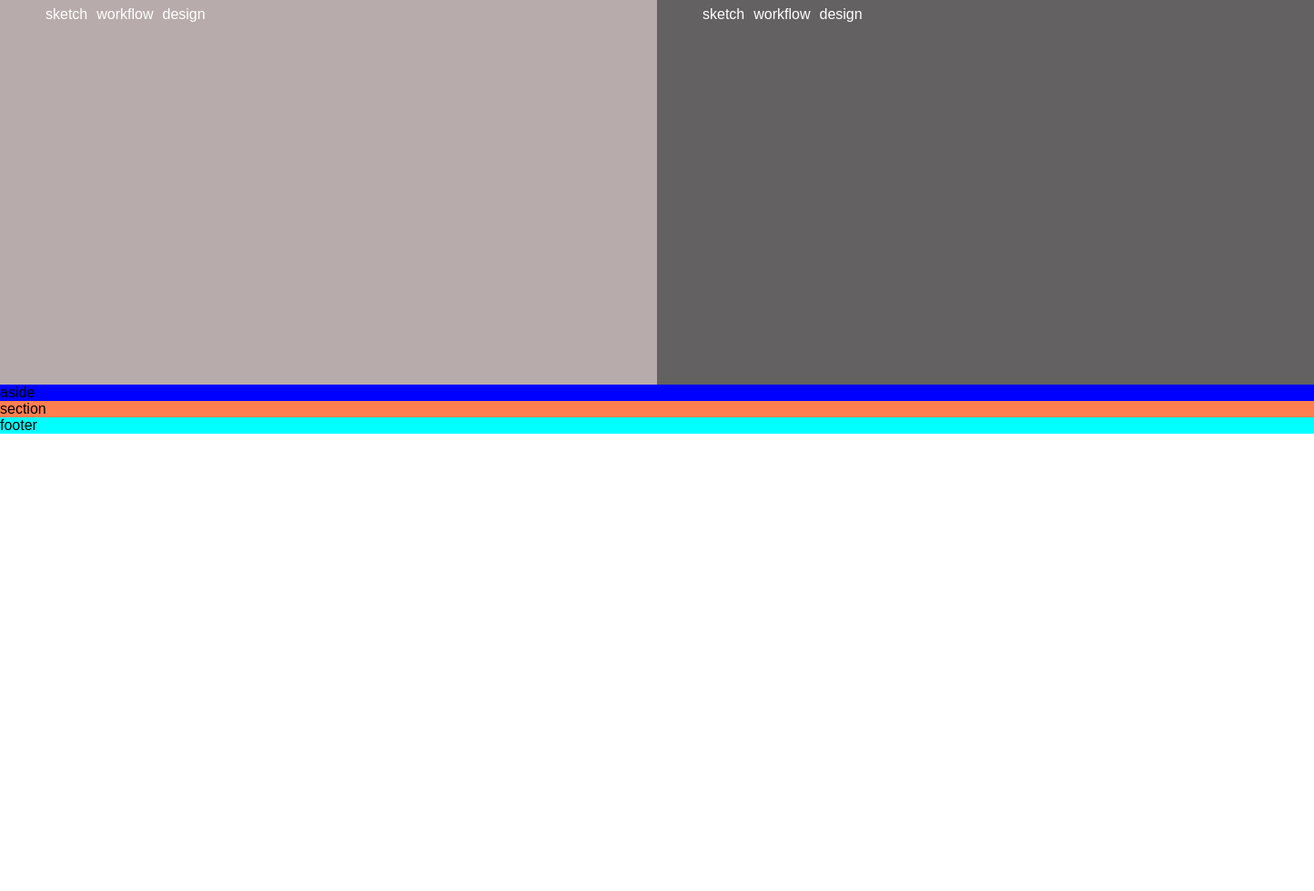
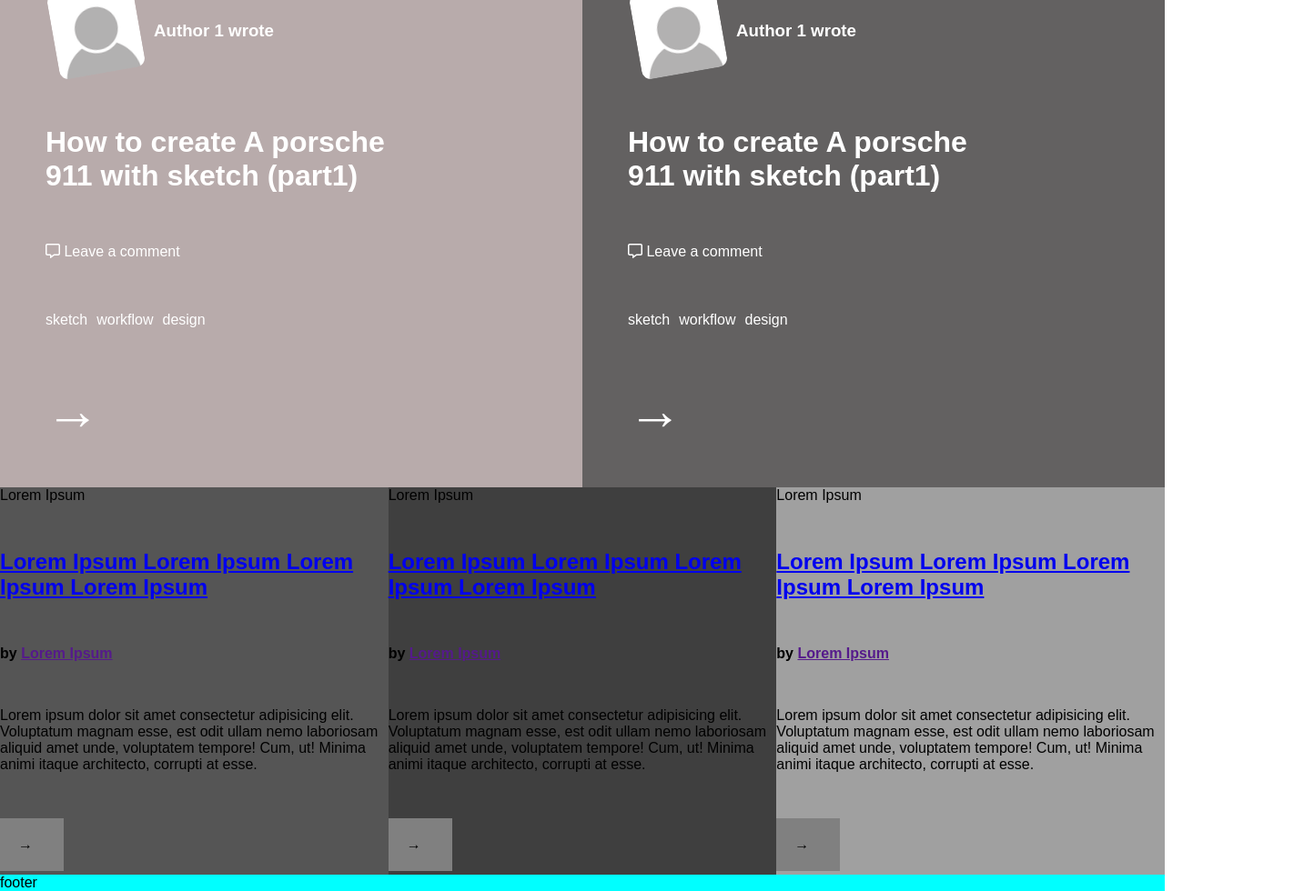
Before and after one commit to LamiaSristy/Design-Teardown, a plain HTML site: page index.html in a window 1280 px wide. Shown: the part 777-1757 px from the top of the page at 91% size, 1444 px wide, since content can reach past the window. Before the commit the page ends 1254 px from the top, so only its background shows below. Drawn offline with Linux system fonts and the light colour scheme.

Commit message:
added user-icon, header-section + created flex section

```diff
--- a/index.html
+++ b/index.html
@@ -40,16 +40,33 @@
                     </li>
                </ul>
            </nav>
+
+          <section class="title-section">
+              <div class="title-flex">
+              <h1>
+                  Lorem Ipsum Lorem Ipsum Lorem Ipsum
+              </h1>
+            </div>
+              <div class="title-flex-1">
+                  <span class="title-img">
+
+                  </span>
+                  <button>
+                      Lorem Ipsum
+                  </button>
+              </div>
+          </section>
+
         </header>
         <main>
            <div class="div1 class1">
                <div class="flexcontainer">
-                <img class="imgmain" src="#" alt="">
+                <img class="imgmain" src="img/grey-user.png" alt="">
                 <h3>Author 1 wrote</h3>
                </div>
                 <h1>How to create A porsche <br> 911 with sketch (part1) </h2>
                 <p><i class="far fa-comment-alt"></i> Leave a comment</p>
-                <div class="flexcontainer">
+                <div class="flexcontainer-1">
                     <p>sketch</p>
                     <p>workflow</p>
                     <p>design</p>
@@ -61,56 +78,128 @@
 
            <div class="div2 class1">
             <div class="flexcontainer">
-                <img class="imgmain" src="#" alt="">
+                <img class="imgmain" src="img/grey-user.png" alt="">
                 <h3>Author 1 wrote</h3>
                </div>
                 <h1>How to create A porsche <br> 911 with sketch (part1) </h2>
                 <p><i class="far fa-comment-alt"></i> Leave a comment</p>
-                <div class="flexcontainer">
+                <div class="flexcontainer-1">
                     <p>sketch</p>
                     <p>workflow</p>
                     <p>design</p>
+                </div>
+                <div class="flexbottom">
+                    <span>&#8594;</span>
                 </div>
            </div>
 
            <div class="div3 class1">
             <div class="flexcontainer">
-                <img class="imgmain" src="#" alt="">
+                <img class="imgmain" src="img/grey-user.png" alt="">
                 <h3>Author 1 wrote</h3>
                </div>
                 <h1>How to create A porsche <br> 911 with sketch (part1) </h2>
                 <p><i class="far fa-comment-alt"></i> Leave a comment</p>
-                <div class="flexcontainer">
+                <div class="flexcontainer-1">
                     <p>sketch</p>
                     <p>workflow</p>
                     <p>design</p>
+                </div>
+                <div class="flexbottom">
+                    <span>&#8594;</span>
                 </div>
            </div>
 
            <div class="div4 class1">
                 <div class="flexcontainer">
-                <img class="imgmain" src="#" alt="">
+                <img class="imgmain" src="img/grey-user.png" alt="">
                 <h3>Author 1 wrote</h3>
                 </div>
                 <h1>How to create A porsche <br> 911 with sketch (part1) </h2>
                 <p><i class="far fa-comment-alt"></i> Leave a comment</p>
-                <div class="flexcontainer">
+                <div class="flexcontainer-1">
                     <p>sketch</p>
                     <p>workflow</p>
                     <p>design</p>
                 </div>
+                <div class="flexbottom">
+                    <span>&#8594;</span>
+                </div>
            </div>
 
         </main>
-        <aside>
-            aside
-        </aside>
-        <section>
-            section
+
+        <section class="latest-posts">
+             <div class="flex-box-1">
+                 <span>
+                     Lorem Ipsum
+                 </span>
+                 <h1>
+                     <a href="#">
+                     Lorem Ipsum Lorem Ipsum Lorem Ipsum Lorem Ipsum
+                    </a>
+                 </h1>
+                 <h4>
+                     by <a href="">
+                         Lorem Ipsum
+                     </a>
+                    </h4>
+                     <p>
+                         Lorem ipsum dolor sit amet consectetur adipisicing elit. Voluptatum magnam esse, est odit ullam nemo laboriosam aliquid amet unde, voluptatem tempore! Cum, ut! Minima animi itaque architecto, corrupti at esse.
+                     </p>
+                     <div class="arrow-button">
+                        <span>&#8594;</span>
+                    </div>
+             </div>
+             <div class="flex-box-2">
+                <span>
+                    Lorem Ipsum
+                </span>
+                <h1>
+                    <a href="#">
+                    Lorem Ipsum Lorem Ipsum Lorem Ipsum Lorem Ipsum
+                </a>
+                </h1>
+                <h4>
+                    by <a href="">
+                        Lorem Ipsum
+                    </a>
+                </h4>
+                    <p>
+                        Lorem ipsum dolor sit amet consectetur adipisicing elit. Voluptatum magnam esse, est odit ullam nemo laboriosam aliquid amet unde, voluptatem tempore! Cum, ut! Minima animi itaque architecto, corrupti at esse.
+                    </p>
+
+                <div class="arrow-button">
+                    <span>&#8594;</span>
+                </div>
+            </div>
+            <div class="flex-box-3">
+                <span>
+                    Lorem Ipsum
+                </span>
+                <h1>
+                    <a href="#">
+                    Lorem Ipsum Lorem Ipsum Lorem Ipsum Lorem Ipsum
+                </a>
+                </h1>
+                <h4>
+                    by <a href="">
+                        Lorem Ipsum
+                    </a>
+                </h4>
+                    <p>
+                        Lorem ipsum dolor sit amet consectetur adipisicing elit. Voluptatum magnam esse, est odit ullam nemo laboriosam aliquid amet unde, voluptatem tempore! Cum, ut! Minima animi itaque architecto, corrupti at esse.
+                    </p>
+                    <div class="arrow-button">
+                        <span>&#8594;</span>
+                    </div>
+            </div>
         </section>
+
         <footer>
             footer
         </footer>
+
     </div>
 
 </body>
--- a/styles.css
+++ b/styles.css
@@ -3,6 +3,21 @@
     margin: 0;
     padding: 0;
 }
+
+#wrapper{
+    display: grid;
+    max-width: 1440px;
+    grid-template-columns: repeat(5, 1fr);
+    grid-template-rows: minmax(100px, auto);
+    margin: 0 auto;
+    grid-template-areas:
+     "header header header header header"
+     "main main main main main"
+     "aside aside aside aside aside"
+     "section section section section section"
+     "footer footer footer footer footer";
+}
+
 body{
     font-family: Arial, Helvetica, sans-serif;
 }
@@ -22,22 +37,32 @@ li{
     font-weight: 600;
 }
 
-#wrapper{
-    display: grid;
-    width: 1444px;
-    grid-template-columns: repeat(5, 1fr);
-    grid-template-rows: minmax(100px, auto);
-    margin: 0 auto;
-    grid-template-areas:
-     "header header header header header"
-     "main main main main main"
-     "aside aside aside aside aside"
-     "section section section section section"
-     "footer footer footer footer footer";
-}
 header{
     background-color: rgb(108, 112, 112);
     grid-area: header;
+}
+
+.title-section {
+    text-align: center;
+    padding: 40px;
+    background-color: rgb(90, 90, 90);
+}
+
+.title-flex {
+    width: 400px;
+}
+
+.title-flex-1 {
+    float: right;
+}
+
+
+.title-img {
+    width: 30px;
+    background-color: gray;
+    padding: 10px 20px;
+    border-radius: 10px;
+    margin-right: 10px;
 }
 
 .navlinka{
@@ -81,13 +106,6 @@ header{
     top:15px;
 }
 
-
-/* nav{
-    display: flex;
-   justify-content: space-between;
-} */
-
-
 main{
     grid-area: main;
     display: grid;
@@ -95,17 +113,28 @@ main{
     grid-template-rows: 500px 600px;
 }
 
+
 .flexcontainer{
-    width: auto;
     display: flex;
-    align-self: center;
-    align-content: flex-start;
-    margin-top: 10px;
+    align-items: center;
+}
+
+.flexcontainer > * {
+    margin: 0 8px;
+}
+
+.flexcontainer-1 {
+    display: flex;
 }
 
 .class1{
     padding: 50px;
     color: white;
+    display: flex;
+     flex-direction: column;
+     align-items: flex-start;
+     justify-content: space-between;
+
 }
 
 main div h3, main div p{
@@ -114,10 +143,6 @@ main div h3, main div p{
 
  .div1{
      background-color: rgb(122, 106, 106);
-     display: flex;
-     flex-direction: column;
-     align-items: center;
-     align-content: space-between;
  }
 
  .div2{
@@ -133,8 +158,15 @@ main div h3, main div p{
 }
 
 .imgmain{
-    transform: rotate();
+    transform: rotate(-10deg);
+    border-radius: 10px;
+    cursor: pointer;
 }
+
+.imgmain:hover {
+     transform: none;
+}
+
 .flexbottom{
     display: flex;
     align-items: flex-end;
@@ -145,17 +177,45 @@ main div span{
     font-size: 60px;
 }
 
-
-
 aside{
   background-color: blue;
   grid-area: aside;
 }
+
 section{
  background-color: coral;
  grid-area: section;
 }
+
 footer{
    background-color: cyan;
    grid-area: footer;
 }
+
+.latest-posts {
+    display: flex;
+    height: 426px;
+    cursor: pointer;
+}
+
+.flex-box-1 {
+    background-color: rgb(85, 85, 85);
+}
+
+.flex-box-2 {
+    background-color: rgb(63, 63, 63);
+}
+
+.flex-box-3 {
+    background-color: rgb(160, 160, 160);
+}
+
+.latest-posts > div > * {
+   margin: 50px 0;
+}
+
+.arrow-button {
+    background-color: grey;
+    width: 70px;
+    padding: 20px;
+}
```
Also changed, not shown: img/grey-user.png (added).
